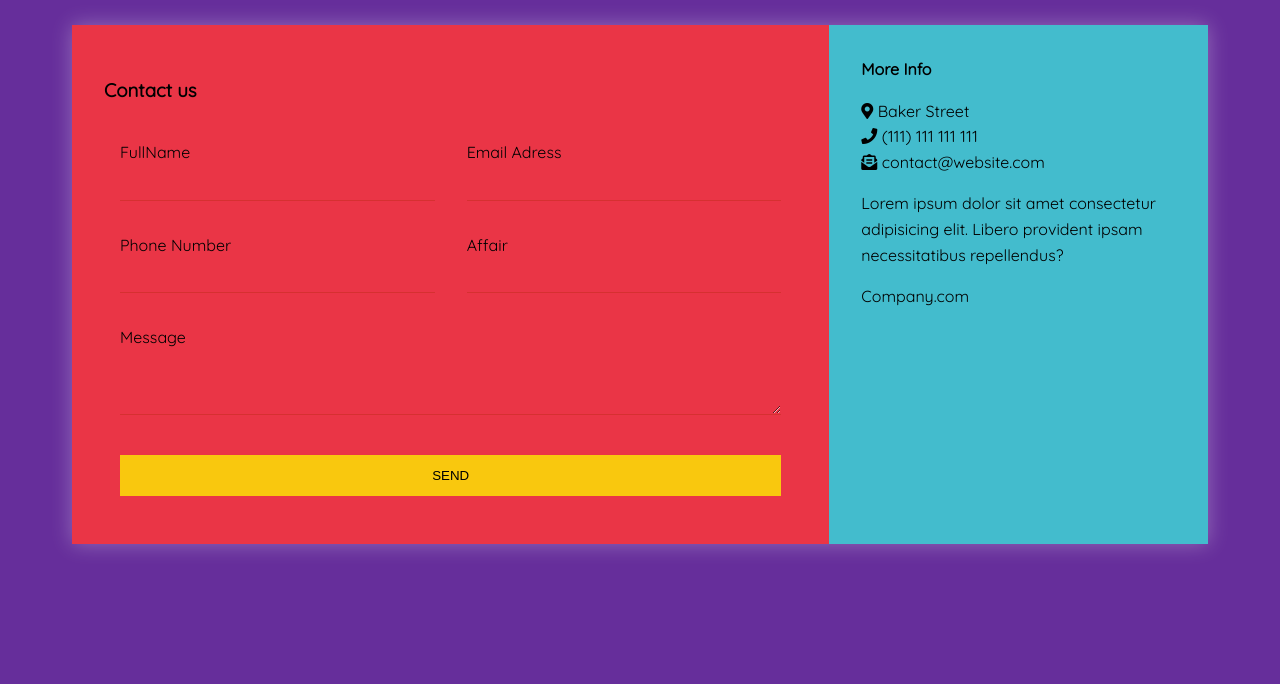
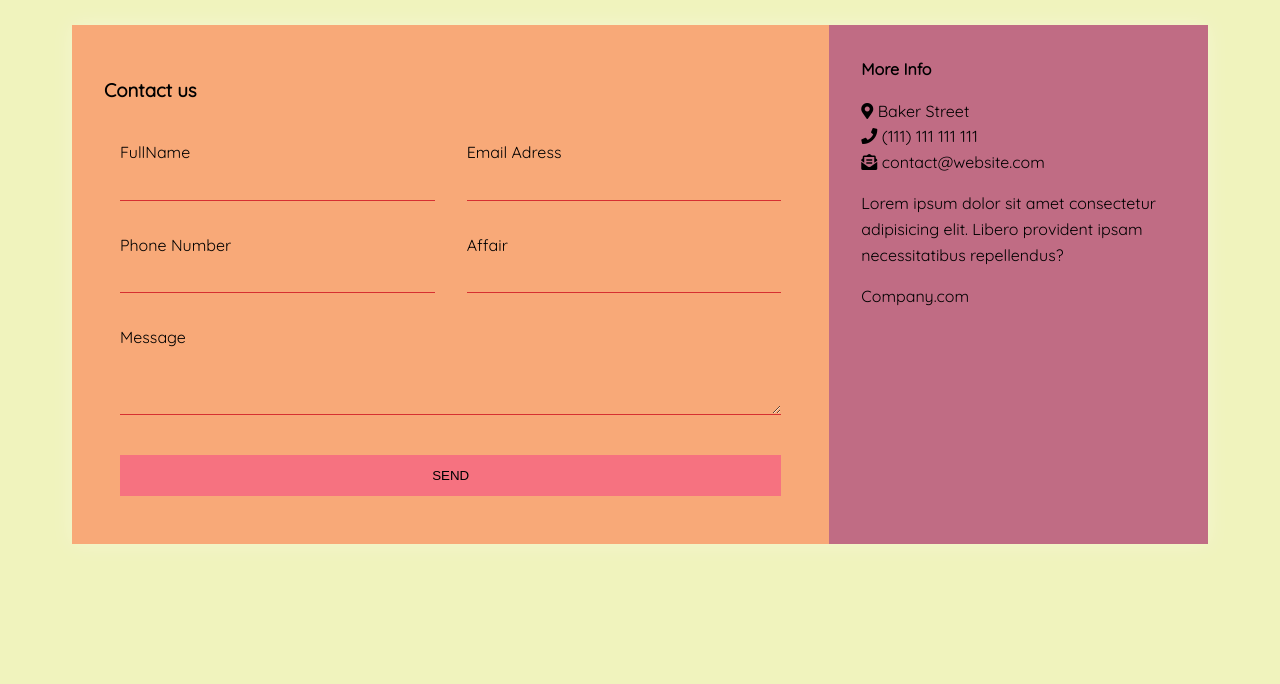
Before and after one commit to kjarj54/RWDGridForm, a plain HTML site: page index.html in a window 1280 px wide. Shown: the part 116-800 px from the top of the page. Drawn offline with nearby package versions, Linux system fonts and the light colour scheme.

Commit message:
change colors

```diff
--- a/src/styles.css
+++ b/src/styles.css
@@ -7,11 +7,11 @@
   --color-cinco: #000;*/
 
   --text-color: #000;
-  --color-uno: #f9c80e;
-  --color-dos: #f86624;
-  --color-tres: #ea3546;
-  --color-cuatro: #662e9b;
-  --color-cinco: #43bccd;
+  --color-uno: #f67280;
+  --color-dos: #c5e0dc;
+  --color-tres: #f8a978;
+  --color-cuatro: #f0f3bd;
+  --color-cinco: #c06c84;
 }
 
 * {
```
Lines whose indentation alone changed are shown as unchanged.
